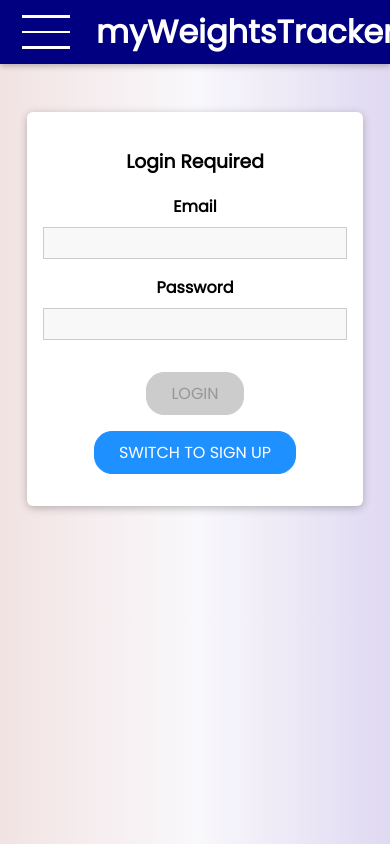
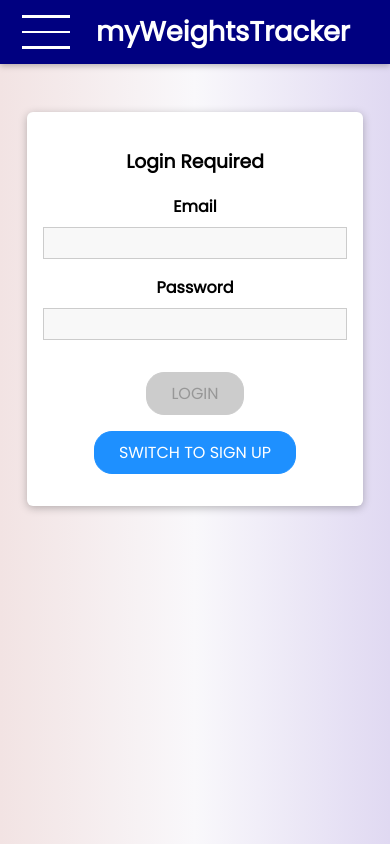
Before and after one commit to AidanMcMoneagle/fitness-app-frontend, a React (Create React App) app: page /login in a window 390 px wide. Built offline with nearby package versions, Linux system fonts and the light colour scheme.

Commit message:
fixed header issue on mobile

```diff
--- a/src/shared/components/navigation/MainNavigation.css
+++ b/src/shared/components/navigation/MainNavigation.css
@@ -67,3 +67,12 @@
     display: none;
   }
 }
+
+@media (max-width: 500px) {
+  .main-header__title {
+    font-size: 1.7rem;
+  }
+  .side-drawer__header {
+    width: 80%;
+  }
+}
--- a/src/shared/components/navigation/SideDrawer.css
+++ b/src/shared/components/navigation/SideDrawer.css
@@ -8,3 +8,9 @@
   background: #f3ebeb;
   box-shadow: 0 2px 8px rgba(238, 208, 208, 0.26);
 }
+
+@media (max-width: 500px) {
+  .side-drawer {
+    width: 80%;
+  }
+}
```
Also changed, not shown: 13 other files (tests, documents, lock files or other folders).
